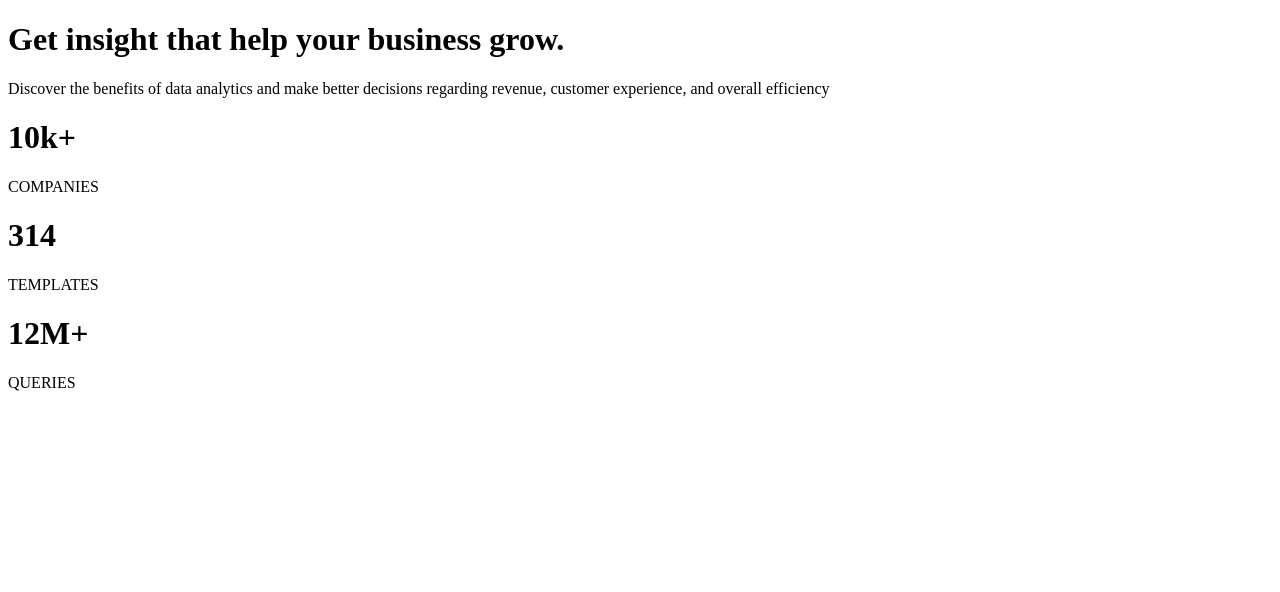
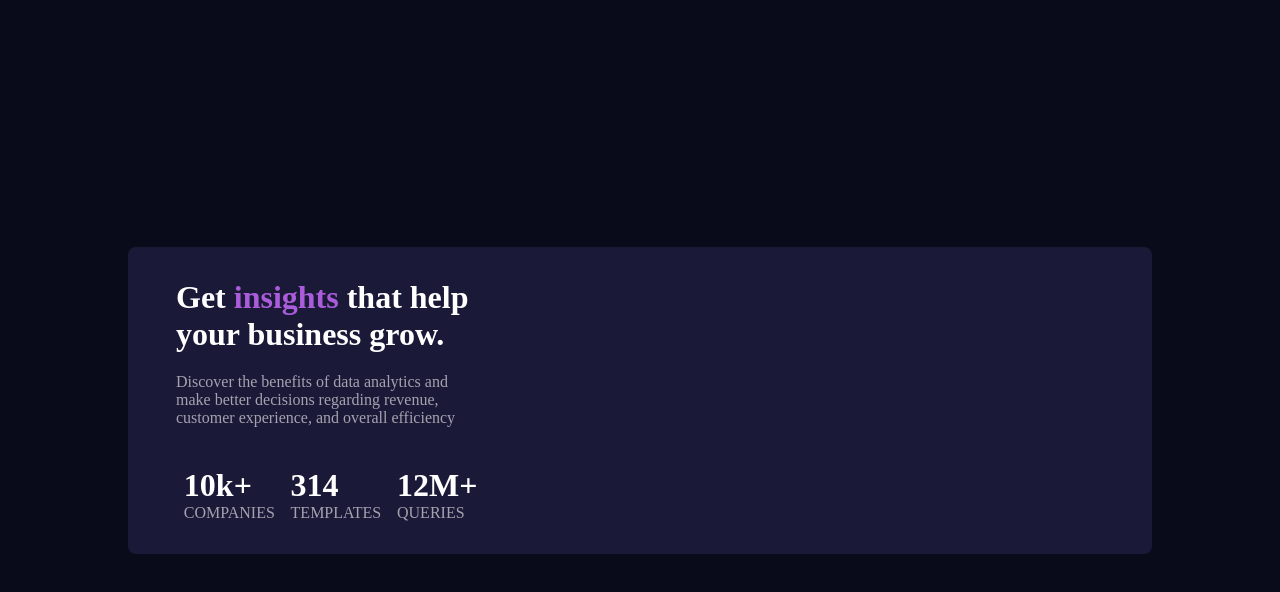
Before and after one commit to Ali-Oliaee/Stats-preview-card-component, a plain HTML site: page index.html in a window 1280 px wide. Drawn offline with Linux system fonts and the light colour scheme.

Commit message:
:lipstick: add some styles

```diff
--- a/index.html
+++ b/index.html
@@ -15,21 +15,24 @@
   <body>
     <div class="card">
       <div class="info">
-        <h1 class="title">Get insight that help your business grow.</h1>
+        <h1 class="title">
+          Get <span class="soft-violet">insights</span> that help your business
+          grow.
+        </h1>
         <p class="description">
           Discover the benefits of data analytics and make better decisions
           regarding revenue, customer experience, and overall efficiency
         </p>
         <div class="card-footer">
-          <div class="item">
+          <div class="box">
             <h1>10k+</h1>
             <p>COMPANIES</p>
           </div>
-          <div class="item">
+          <div class="box">
             <h1>314</h1>
             <p>TEMPLATES</p>
           </div>
-          <div class="item">
+          <div class="box">
             <h1>12M+</h1>
             <p>QUERIES</p>
           </div>
--- a/style.css
+++ b/style.css
@@ -8,7 +8,66 @@
   /* main heading, stats */
   --White: hsl(0, 0%, 100%);
   /* main paragraph */
-  --Slightly-transparent-white: hsla(0, 0%, 100%, 0.75);
+  --Slightly-transparent-white-p: hsla(0, 0%, 100%, 0.75);
   /* stat headings */
-  --Slightly-transparent-white: hsla(0, 0%, 100%, 0.6);
+  --Slightly-transparent-white-h: hsla(0, 0%, 100%, 0.6);
 }
+
+* {
+  margin: 0;
+  padding: 0;
+  box-sizing: border-box;
+}
+body {
+  display: flex;
+  align-items: center;
+  justify-content: center;
+  height: 100vh;
+  background-color: var(--Very-dark-blue);
+}
+.background {
+  background: url("./images/image-header-desktop.jpg");
+  background-repeat: no-repeat;
+  background-size: contain;
+  width: 100%;
+  height: 100%;
+}
+.card {
+  display: flex;
+  align-items: center;
+  justify-content: center;
+  width: 80%;
+  margin: 0 auto;
+  background: var(--Dark-desaturated-blue);
+  border-radius: 8px;
+  padding: 2em 3em;
+  position: relative;
+}
+.info {
+  width: 50%;
+}
+.title {
+  color: var(--White);
+  margin-bottom: 20px;
+}
+.soft-violet {
+  color: var(--Soft-violet);
+}
+.description {
+  color: var(--Slightly-transparent-white-h);
+  margin-bottom: 40px;
+}
+.card-footer {
+  display: flex;
+  align-items: center;
+  justify-content: space-around;
+  flex-wrap: wrap;
+}
+.box {
+}
+.box h1 {
+  color: var(--White);
+}
+.box p {
+  color: var(--Slightly-transparent-white-h);
+}
```
